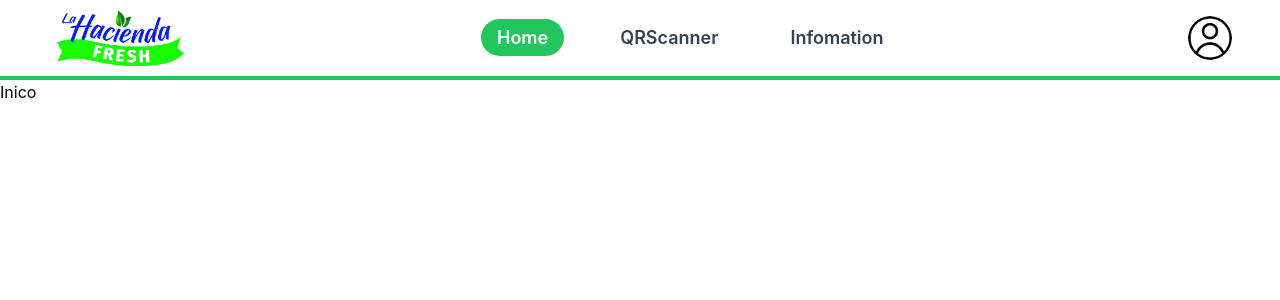
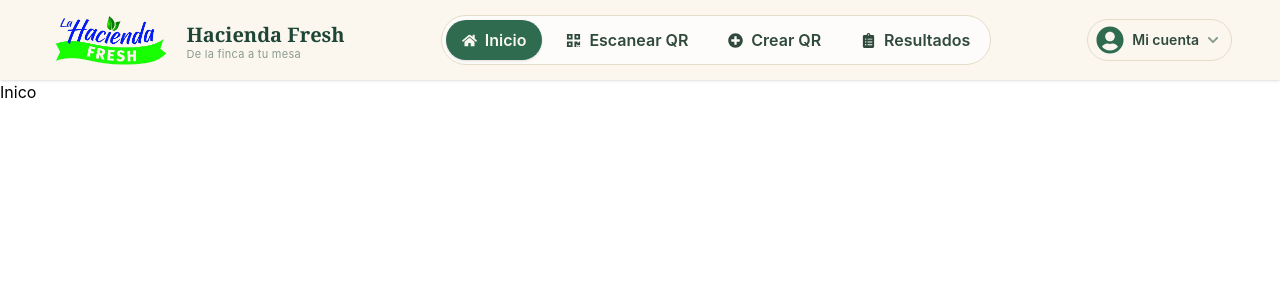
Before and after one commit to BryanOlague/QRScanner, a React (Vite) app: page / in a window 1280 px wide. Shown: the top 300 px of the page. Built offline with nearby package versions, Linux system fonts and the light colour scheme.

Commit message:
Mejorando diseño del componente NavBar

```diff
--- a/src/components/NavBar.tsx
+++ b/src/components/NavBar.tsx
@@ -1,209 +1,191 @@
 import { NavLink } from "react-router-dom";
-import { useState } from "react";
-import { FaBars, FaTimes } from "react-icons/fa";
+import { useEffect, useRef, useState } from "react";
+import {
+  FaBars,
+  FaTimes,
+  FaHome,
+  FaQrcode,
+  FaPlusCircle,
+  FaClipboardList,
+  FaUserCircle,
+  FaSignOutAlt,
+  FaChevronDown,
+} from "react-icons/fa";
 
 import img from "../../public/images/logo.png";
-import user from "../../public/icons/user.png";
+{
+  /* Rutas de la app */
+}
+const navItems = [
+  { to: "/", label: "Inicio", icon: FaHome },
+  { to: "/qrscanner", label: "Escanear QR", icon: FaQrcode },
+  { to: "/qrcreated", label: "Crear QR", icon: FaPlusCircle },
+  { to: "/information", label: "Resultados", icon: FaClipboardList },
+];
 
 export default function NavBar() {
   const [menuOpen, setMenuOpen] = useState(false);
+  const [profileOpen, setProfileOpen] = useState(false);
+  const profileRef = useRef<HTMLDivElement>(null);
+
+  {
+    /*Cierra el menu del perfil al hacer clic fuera de el  */
+  }
+  useEffect(() => {
+    const handleClickOutside = (e: MouseEvent) => {
+      if (
+        profileRef.current &&
+        !profileRef.current.contains(e.target as Node)
+      ) {
+        setProfileOpen(false);
+      }
+    };
+    document.addEventListener("mousedown", handleClickOutside);
+    return () => document.removeEventListener("mousedown", handleClickOutside);
+  }, []);
 
   const handleNavigate = () => {
     setMenuOpen(false);
   };
 
+  {
+    /* Lofica para el cierrre de session */
+  }
+  const handleLogout = () => {
+    setProfileOpen(false);
+    setMenuOpen(false);
+  };
+
   const linkClass = (isActive: boolean) =>
+    `flex items-center gap-2 px-4 py-2 rounded-full text-sm lg:text-base font-semibold transition-all duration-300 ${
       isActive
-      ? "bg-[#22C55E] text-white px-4 py-2 rounded-full font-semibold transition-all duration-300"
-      : "text-gray-700 hover:bg-[#DCFCE7] hover:text-[#166534] px-4 py-2 rounded-full transition-all duration-300";
+        ? "bg-[#2F6B4F] text-[#FBF7EE] shadow-sm"
+        : "text-[#2F4A3D] hover:bg-[#E7EFE6] hover:text-[#1E4536]"
+    }`;
 
   return (
-    <nav
-      className="
-        relative
-        w-full
-        h-20
-        flex
-        items-center
-        justify-between
-        bg-white
-        border-b-4
-        border-[#22C55E]
-        px-4
-        sm:px-8
-        lg:px-12
-      "
-    >
+    <nav className="relative w-full bg-[#FBF7EE] px-4 sm:px-8 lg:px-12 shadow-sm">
+      <div className="flex h-20 items-center justify-between">
         {/* ================= LOGO ================= */}
-
-      <div
-        className="
-          flex
-          items-center
-        "
-      >
+        <div className="flex items-center gap-3">
           <img
             src={img}
             alt="Hacienda Fresh"
-          className="
-            h-12
-            sm:h-14
-            lg:h-16
-            w-auto
-            object-contain
-          "
+            className="h-11 sm:h-12 lg:h-14 w-auto object-contain"
           />
+          <div className="hidden sm:flex flex-col leading-none">
+            <span className="font-serif text-lg lg:text-xl font-semibold text-[#1E4536]">
+              Hacienda Fresh
+            </span>
+            <span className="text-[11px] tracking-wide text-[#8A9A8D]">
+              De la finca a tu mesa
+            </span>
+          </div>
         </div>
 
         {/* ================= MENU DESKTOP ================= */}
-
-      <ul
-        className="
-          hidden
-          md:flex
-          items-center
-          gap-5
-          lg:gap-10
-          text-base
-          lg:text-lg
-          font-semibold
-        "
+        <ul className="hidden md:flex items-center gap-1 lg:gap-2 bg-white/70 rounded-full p-1 border border-[#E4DDC9]">
+          {navItems.map(({ to, label, icon: Icon }) => (
+            <li key={to}>
+              <NavLink
+                to={to}
+                className={({ isActive }) => linkClass(isActive)}
               >
-        {/* Home */}
-
-        <li>
-          <NavLink to="/" className={({ isActive }) => linkClass(isActive)}>
-            Home
+                <Icon className="text-[15px]" />
+                {label}
               </NavLink>
             </li>
+          ))}
+        </ul>
 
-        {/* QR Scanner */}
+        {/* ================= PERFIL DESKTOP ================= */}
+        <div className="hidden md:block relative" ref={profileRef}>
+          <button
+            onClick={() => setProfileOpen(!profileOpen)}
+            className="flex items-center gap-2 rounded-full border border-[#E4DDC9] pl-2 pr-3 py-1.5 hover:bg-[#F1ECDD] transition-colors duration-300"
+          >
+            <FaUserCircle className="text-[28px] text-[#2F6B4F]" />
+            <span className="text-sm font-semibold text-[#2F4A3D]">
+              Mi cuenta
+            </span>
+            <FaChevronDown
+              className={`text-xs text-[#8A9A8D] transition-transform duration-300 ${
+                profileOpen ? "rotate-180" : ""
+              }`}
+            />
+          </button>
+
+          {profileOpen && (
+            <div className="absolute right-0 mt-2 w-52 rounded-2xl border border-[#E4DDC9] bg-white shadow-lg overflow-hidden z-50">
+              <NavLink
+                to="/perfil"
+                onClick={() => setProfileOpen(false)}
+                className="flex w-full items-center gap-3 px-4 py-3 text-sm font-medium text-[#2F4A3D] hover:bg-[#F1ECDD] transition-colors"
+              >
+                <FaUserCircle className="text-lg text-[#2F6B4F]" />
+                Ver perfil
+              </NavLink>
+              <div className="h-px bg-[#EEE8D8]" />
+              <button
+                onClick={handleLogout}
+                className="flex w-full items-center gap-3 px-4 py-3 text-sm font-medium text-[#B5533E] hover:bg-[#FBEBE6] transition-colors"
+              >
+                <FaSignOutAlt className="text-lg" />
+                Cerrar sesión
+              </button>
+            </div>
+          )}
+        </div>
+
+        {/* ================= BOTON MOBILE ================= */}
+        <button
+          className="md:hidden text-2xl text-[#2F6B4F]"
+          onClick={() => setMenuOpen(!menuOpen)}
+          aria-label="Abrir menú"
+        >
+          {menuOpen ? <FaTimes /> : <FaBars />}
+        </button>
+      </div>
+
+      {/* ============ franja decorativa (firma visual) ============ */}
+
+      {/* ================= MENU MOBILE ================= */}
+      {menuOpen && (
+        <div className="absolute top-full left-0 w-full bg-white shadow-xl border-t border-[#E4DDC9] z-40 md:hidden">
+          <ul className="flex flex-col gap-2 p-5 font-semibold">
+            {navItems.map(({ to, label, icon: Icon }) => (
+              <li key={to}>
+                <NavLink
+                  to={to}
+                  onClick={handleNavigate}
+                  className={({ isActive }) => linkClass(isActive) + " w-full"}
+                >
+                  <Icon className="text-base" />
+                  {label}
+                </NavLink>
+              </li>
+            ))}
+
+            <div className="h-px bg-[#EEE8D8] my-2" />
 
             <li>
               <NavLink
-            to="/qrScanner"
-            className={({ isActive }) => linkClass(isActive)}
+                to="/perfil"
+                onClick={handleNavigate}
+                className="flex w-full items-center gap-3 px-4 py-2 rounded-full text-[#2F4A3D] hover:bg-[#E7EFE6] transition-colors"
               >
-            QRScanner
+                <FaUserCircle className="text-lg text-[#2F6B4F]" />
+                Ver perfil
               </NavLink>
             </li>
-
-        {/* information */}
-
             <li>
-          <NavLink
-            to="/information"
-            className={({ isActive }) => linkClass(isActive)}
+              <button
+                onClick={handleLogout}
+                className="flex w-full items-center gap-3 px-4 py-2 rounded-full text-[#B5533E] hover:bg-[#FBEBE6] transition-colors"
               >
-            Infomation
-          </NavLink>
-        </li>
-      </ul>
-
-      {/* ================= USUARIO DESKTOP ================= */}
-
-      <div
-        className="
-          hidden
-          md:flex
-          items-center
-        "
-      >
-        <img
-          src={user}
-          alt="Usuario"
-          className="
-            w-10
-            h-10
-            lg:w-11
-            lg:h-11
-            rounded-full
-            cursor-pointer
-            transition-transform
-            duration-300
-            hover:scale-110
-          "
-        />
-      </div>
-
-      {/* ================= BOTON MOBILE ================= */}
-
-      <button
-        className="
-          md:hidden
-          text-2xl
-          text-green-600
-        "
-        onClick={() => setMenuOpen(!menuOpen)}
-      >
-        {menuOpen ? <FaTimes /> : <FaBars />}
+                <FaSignOutAlt className="text-lg" />
+                Cerrar sesión
               </button>
-
-      {/* ================= MENU MOBILE ================= */}
-
-      {menuOpen && (
-        <div
-          className="
-              absolute
-              top-20
-              left-0
-              w-full
-              bg-white
-              shadow-xl
-              border-t
-              z-40
-              md:hidden
-            "
-        >
-          <ul
-            className="
-                flex
-                flex-col
-                gap-4
-                p-6
-                font-semibold
-              "
-          >
-            <li>
-              <NavLink
-                to="/"
-                onClick={handleNavigate}
-                className={({ isActive }) => linkClass(isActive)}
-              >
-                Home
-              </NavLink>
-            </li>
-
-            <li>
-              <NavLink
-                to="/qrScanner"
-                onClick={handleNavigate}
-                className={({ isActive }) => linkClass(isActive)}
-              >
-                QRScanner
-              </NavLink>
-            </li>
-
-            <li>
-              <NavLink
-                to="/information"
-                onClick={handleNavigate}
-                className={({ isActive }) => linkClass(isActive)}
-              >
-                Information
-              </NavLink>
-            </li>
-
-            <li>
-              <img
-                src={user}
-                alt="Usuario"
-                className="
-                    w-10
-                    h-10
-                    rounded-full
-                  "
-              />
             </li>
           </ul>
         </div>
```
Lines whose indentation alone changed are shown as unchanged.
